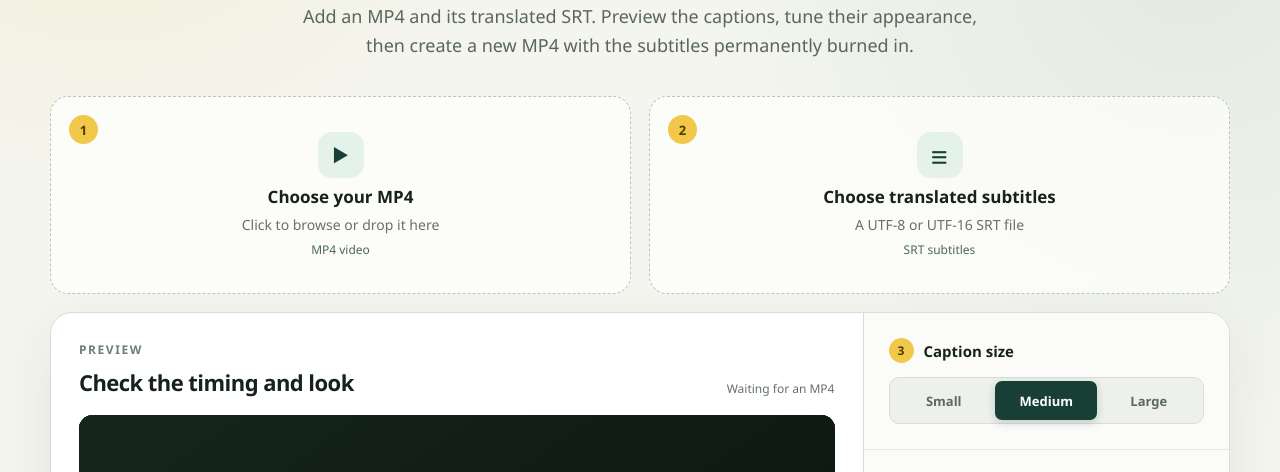
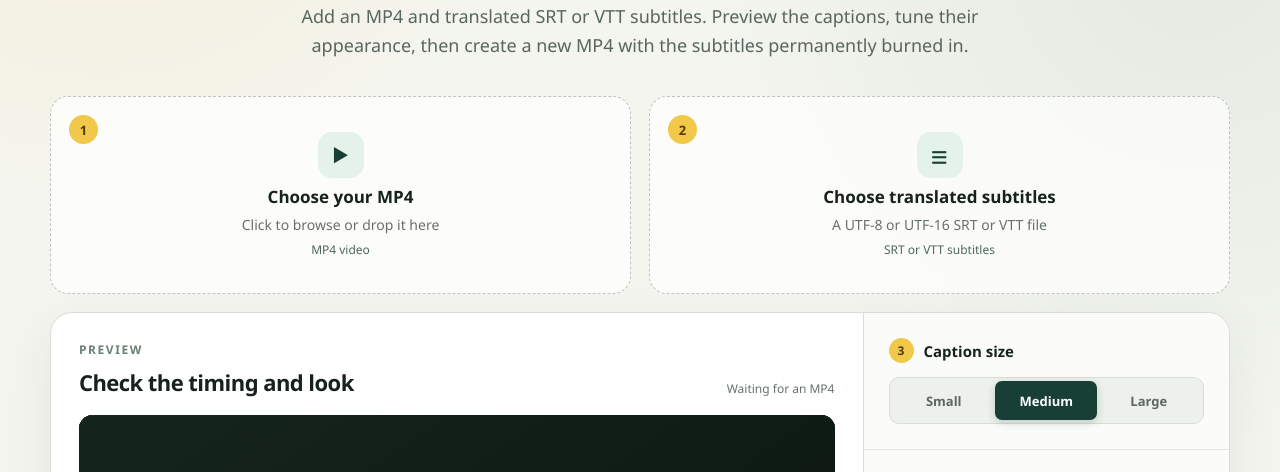
Before and after one commit to madalinasz/caption.crunch, a website built with Vite: page index.html in a window 1280 px wide. Shown: the part 295-767 px from the top of the page. Built offline with nearby package versions, Linux system fonts and the light colour scheme.

Commit message:
Show SRT and VTT as supported formats

```diff
--- a/index.html
+++ b/index.html
@@ -3,7 +3,7 @@
   <head>
     <meta charset="UTF-8" />
     <meta name="viewport" content="width=device-width, initial-scale=1.0" />
-    <meta name="description" content="Burn translated SRT subtitles into MP4 videos, entirely in your browser." />
+    <meta name="description" content="Burn translated SRT or VTT subtitles into MP4 videos, entirely in your browser." />
     <meta name="theme-color" content="#f6f7f2" />
     <title>Caption Crunch</title>
   </head>
@@ -21,7 +21,7 @@
         <section class="intro" aria-labelledby="page-title">
           <p class="eyebrow">LOCAL VIDEO TOOL</p>
           <h1 id="page-title">Make translated training videos, privately.</h1>
-          <p class="lede">Add an MP4 and its translated SRT. Preview the captions, tune their appearance, then create a new MP4 with the subtitles permanently burned in.</p>
+          <p class="lede">Add an MP4 and translated SRT or VTT subtitles. Preview the captions, tune their appearance, then create a new MP4 with the subtitles permanently burned in.</p>
         </section>
 
         <section class="upload-grid" aria-label="Choose source files">
@@ -35,12 +35,12 @@
           </label>
 
           <label class="drop-zone" id="srt-drop" data-testid="srt-drop">
-            <input id="srt-input" type="file" accept="application/x-subrip,text/plain,.srt" />
+            <input id="srt-input" type="file" accept="application/x-subrip,text/vtt,text/plain,.srt,.vtt" />
             <span class="step-number">2</span>
             <span class="upload-icon document" aria-hidden="true">≡</span>
             <strong>Choose translated subtitles</strong>
-            <span class="upload-help">A UTF-8 or UTF-16 SRT file</span>
-            <span class="file-summary" id="srt-summary">SRT subtitles</span>
+            <span class="upload-help">A UTF-8 or UTF-16 SRT or VTT file</span>
+            <span class="file-summary" id="srt-summary">SRT or VTT subtitles</span>
           </label>
         </section>
 
```
